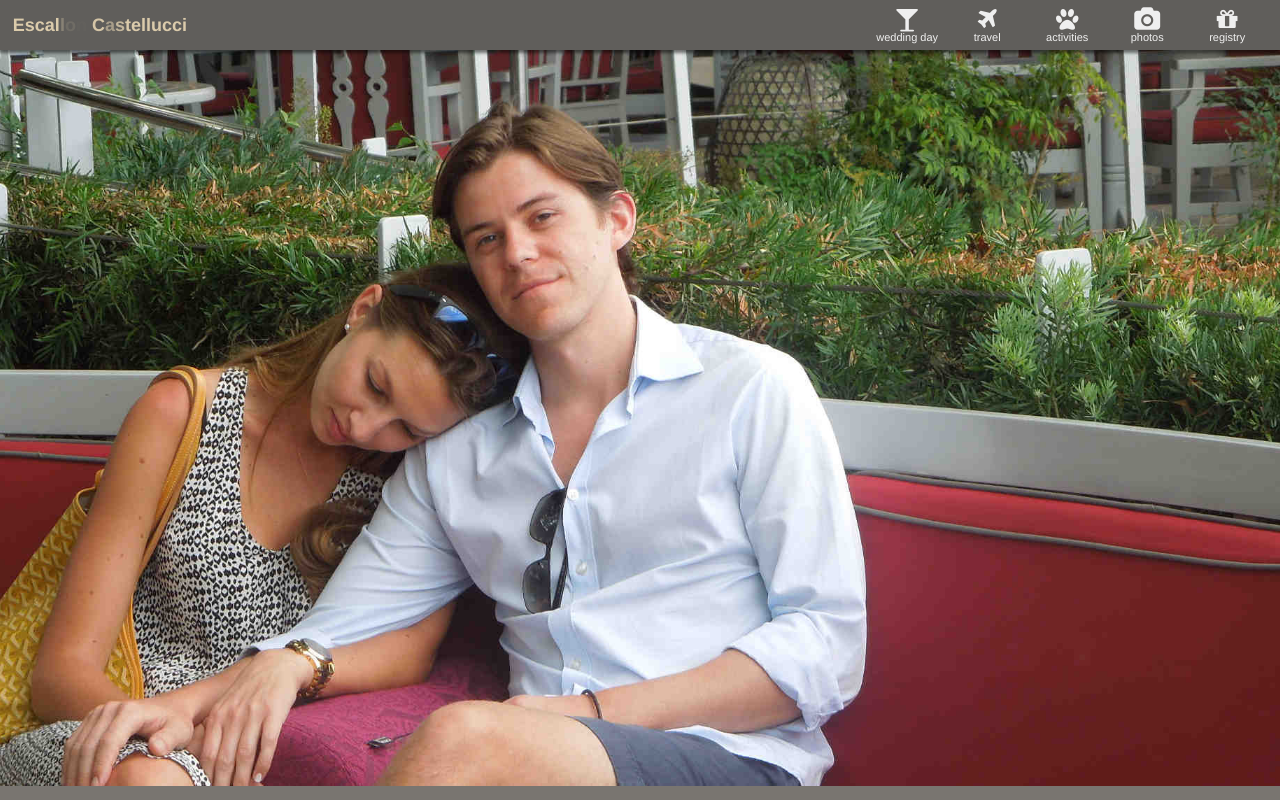
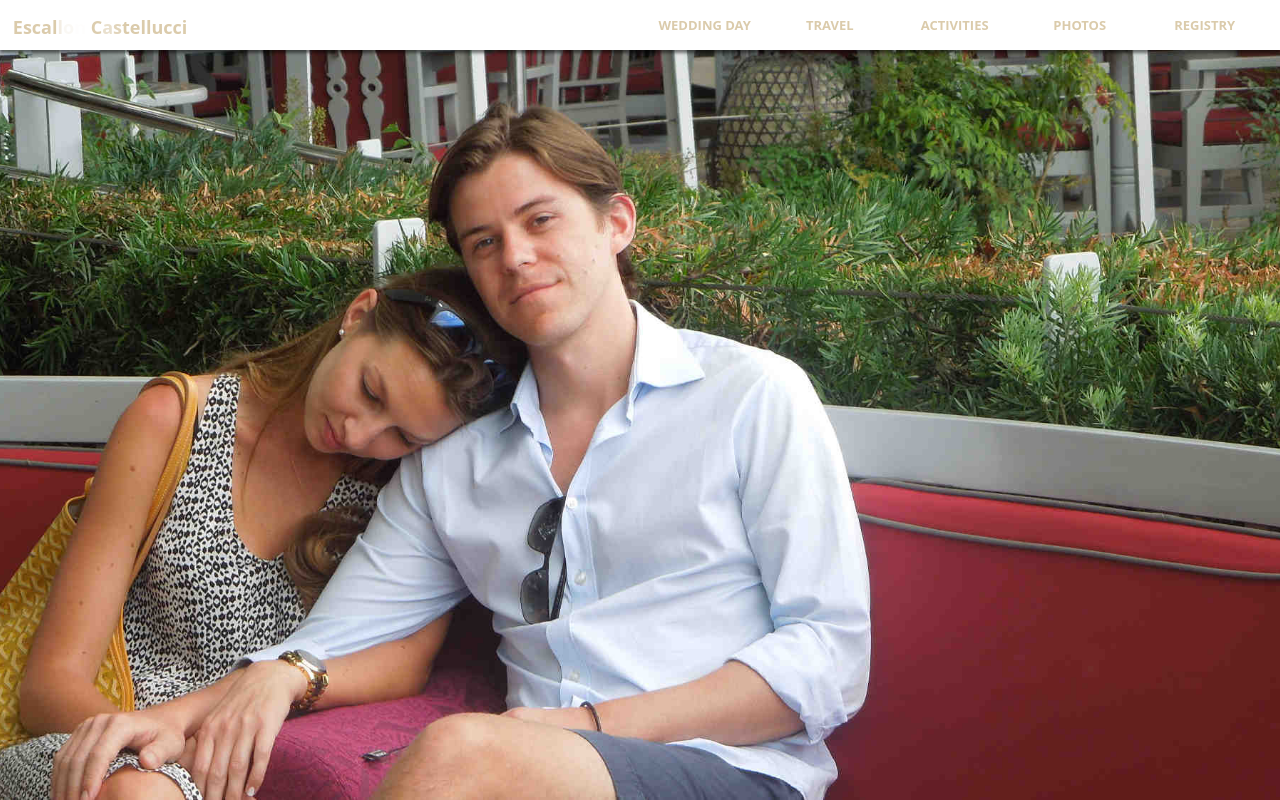
Before and after one commit to nickescallon/wedding, a website: page index.html in a window 1280 px wide. Drawn offline with Linux system fonts and the light colour scheme.

Commit message:
now proper full height

```diff
--- a/index.html
+++ b/index.html
@@ -14,25 +14,25 @@
 		<ul>
 			<li data-target="wedding-day">
 				<div><i class="fa fa-3x fa-glass"></i></div>
-				<div>wedding day</div>
+				<div>WEDDING DAY</div>
 			</li>
 			<li data-target="travel">
 				<div><i class="fa fa-3x fa-plane"></i></div>
-				<div>travel</div>
+				<div>TRAVEL</div>
 			</li>
 			<li data-target="activities">
 				<div><i class="fa fa-3x fa-paw"></i></div>
-				<div>activities</div>
+				<div>ACTIVITIES</div>
 			</li>
 			<li data-target="photos">
 				<div>
 					<div><i class="fa fa-3x fa-camera"></i></div>
-					<div>photos</div>
+					<div>PHOTOS</div>
 				</div>
 			</li>
 			<li data-target="registry">
 				<div><i class="fa fa-3x fa-gift"></i></div>
-				<div>registry</div>
+				<div>REGISTRY</div>
 			</li>
 		</ul>
 	</nav>
@@ -111,13 +111,6 @@
 					</a>
 				</li>
 			</ul>
-
-			<!-- <h1>COMING SOON: Registry</h1>
-			bloomingdales
-			crate & barrel
-			williams sonoma
-			amazon -->
-
 		</section>
 
 	</div>
--- a/main.css
+++ b/main.css
@@ -8,7 +8,7 @@ body {
 	height: 100vh;
 	width: 100vw;
 	font-size: 12px;
-	font-family: 'Helvetica Neue',Helvetica,Arial,sans-serif;
+	font-family: 'Open Sans','Helvetica Neue',Helvetica,Arial,sans-serif;
 	-webkit-font-smoothing: antialiased;
 	/*small size background: */
 	background-color: #797570;
@@ -18,7 +18,7 @@ body {
 	position: relative;
 	height: 92vh; /*100 - fixed nav height*/
 	width: 100vw;
-	top: 8vh; /*fixed nav height*/
+	padding-top: 8vh; /*fixed nav height*/
 	overflow-y: scroll;
 	/*color: white;*/
 
@@ -50,12 +50,15 @@ body {
 }
 
 nav {
-	background-color: rgba(96,94,91,1);
+	background-color: white;
+
 	position: fixed; /*for iphone IF SCROLL*/
 	top: 0;
 	z-index: 1000;
 	width: 100vw;
-	color:white; /*declare this in one place*/
+
+	color: #DBCBAB;
+
 	height: 8vh;
 
 	display: -webkit-flex;
@@ -70,6 +73,7 @@ nav {
 	-webkit-tap-highlight-color: transparent;
 
 	box-shadow: rgba(0,0,0,0.5) 0 3px 3px;
+	border-bottom: 1px;
 }
 nav ul {
 	padding-left: 1vw;
@@ -88,10 +92,11 @@ nav ul {
 
 nav li {
 	list-style: none;
-	width: 10vh;
+	height: 7vh;
+	width: 11vh;
 
 	text-align: center;
-	color: rgba(255,255,255,0.9);
+	/*color: rgba(255,255,255,0.9);*/
 	font-size: 1.5vh;
 
 	cursor: pointer;
@@ -111,6 +116,10 @@ nav li {
 
 nav li:focus {
 	background: black;
+}
+
+nav li.active {
+	border-bottom: 3px solid #DBCBAB;
 }
 
 .active {
@@ -176,24 +185,25 @@ section .content-container {
 	list-style: none;
 	width: 100vw;
 	height: 23vh;
+}
+#registry li:nth-child(even) {
+	background: black;
+}
+#registry li:nth-child(odd) {
+	background: white;
+}
+#registry a {
+	height: 100%;
+	width: 100%;
 
 	display: -webkit-flex;
 	display: flex;
-
-	/*-webkit-flex-direction: column;
-	flex-direction: column;*/
 
 	-webkit-justify-content: center;
 	justify-content: center;
 
 	-webkit-align-items: center;
 	align-items: center;
-}
-#registry li:nth-child(even) {
-	background: black;
-}
-#registry li:nth-child(odd) {
-	background: white;
 }
 
 #registry img {
@@ -209,7 +219,8 @@ section .content-container {
 	}
 
 	#main {
-		top: 50px;
+		padding-top: 50px;
+		height: calc(100vh - 50px);
 	}
 
 	#brand {
@@ -223,20 +234,26 @@ section .content-container {
 	}
 
 	nav li {
-		min-width: 65px;
-		font-size: 11px;
+		height: 47px; /*for underline effect to reach bottom of nav*/
+		min-width: 125px;
+		font-size: 13px;
+		font-weight: 700;
 	}
 
-	.fa-3x {
-		font-size: 2.2em;
+	nav li .fa {
+		display: none;
 	}
 
 	section .img-container {
 		min-height: 66vh;
 	}
 
+	#registry li {
+		height: calc((100vh - 50px) / 4);
+	}
+
 	#registry img {
-		width: 40vw;
+		width: 45vw;
 	}
 
 }
```
Also changed, not shown: main.js (line endings or trailing spaces).
